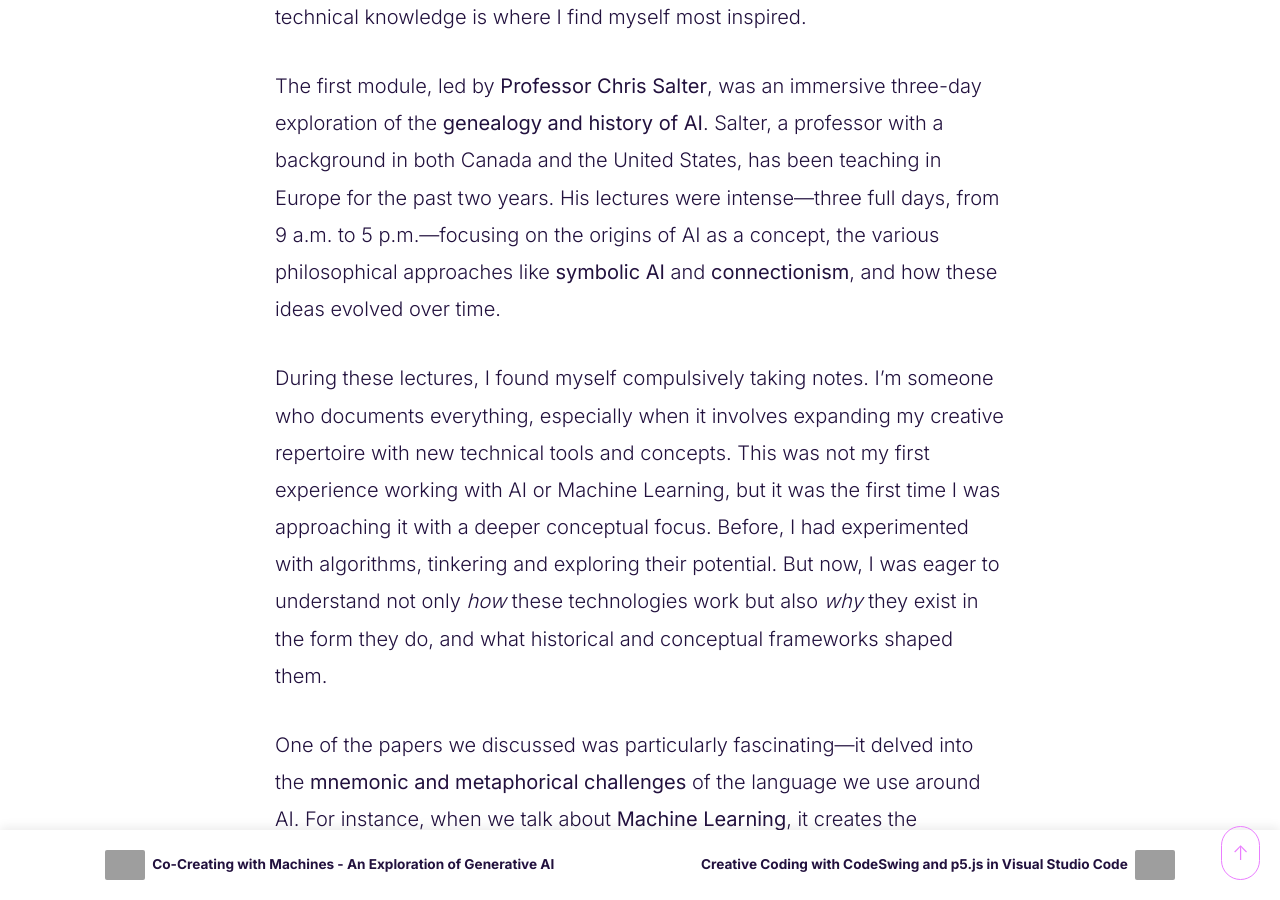
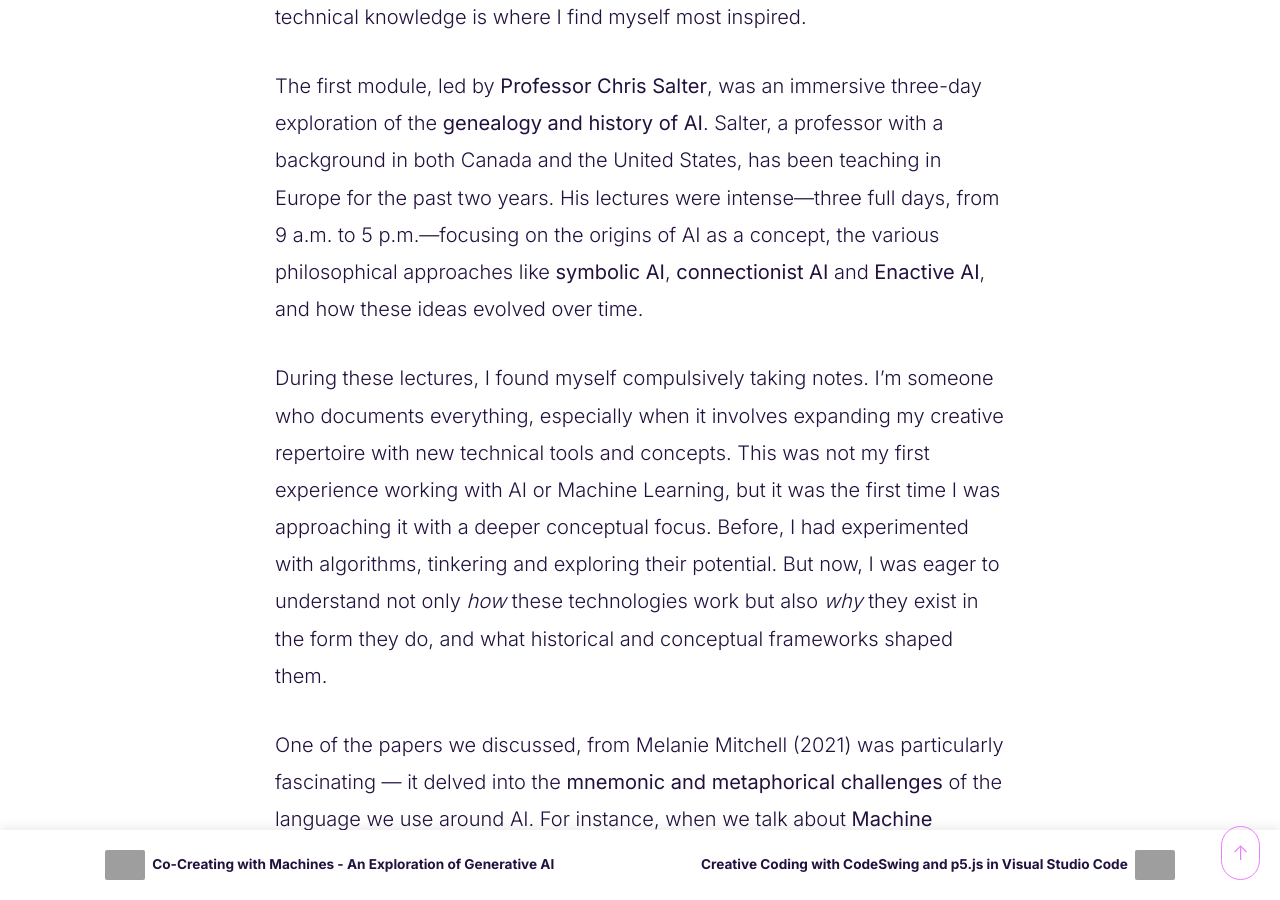
Before and after one commit to LILO-THINK/Blog, a Jekyll site: the page built from _posts/2024-09-03-rap-battle-project-from-idea-to-execution.md, in a window 1280 px wide and 900 px high, scrolled down 1169 px. Built offline with Jekyll 4.4.1, drawn with Linux system fonts in a browser that asks for light colours; nearby versions of some CDN libraries; comment, search, counter and statistics services are not loaded; the table of contents is made by our own code; some of the changed text lies outside the part shown; grey boxes are pictures that could not be loaded.

Commit message:
vault backup: 2024-09-23 15:23:47

```diff
--- a/_posts/2024-09-03-rap-battle-project-from-idea-to-execution.md
+++ b/_posts/2024-09-03-rap-battle-project-from-idea-to-execution.md
@@ -19,11 +19,11 @@ author: lina
 ## Rap Battle Project - From Idea to Execution
 The idea for the Rap Battle Project was born during a unique educational experience—my specialization in **Machine Learning and AI for Creative Practices**, a partnership between the **School of Design and Arts of Zurich** and the **Institute of Mathematics at the University of Bern**. The program bridges creative practices with technical disciplines, with some modules led by professors from the arts and design fields, while others are led by mathematicians and data scientists. This interplay between conceptual and technical knowledge is where I find myself most inspired.
 
-The first module, led by **Professor Chris Salter**, was an immersive three-day exploration of the **genealogy and history of AI**. Salter, a professor with a background in both Canada and the United States, has been teaching in Europe for the past two years. His lectures were intense—three full days, from 9 a.m. to 5 p.m.—focusing on the origins of AI as a concept, the various philosophical approaches like **symbolic AI** and **connectionism**, and how these ideas evolved over time.
+The first module, led by **Professor Chris Salter**, was an immersive three-day exploration of the **genealogy and history of AI**. Salter, a professor with a background in both Canada and the United States, has been teaching in Europe for the past two years. His lectures were intense—three full days, from 9 a.m. to 5 p.m.—focusing on the origins of AI as a concept, the various philosophical approaches like **symbolic AI**, **connectionist AI** and **Enactive AI**, and how these ideas evolved over time.
 
 During these lectures, I found myself compulsively taking notes. I’m someone who documents everything, especially when it involves expanding my creative repertoire with new technical tools and concepts. This was not my first experience working with AI or Machine Learning, but it was the first time I was approaching it with a deeper conceptual focus. Before, I had experimented with algorithms, tinkering and exploring their potential. But now, I was eager to understand not only _how_ these technologies work but also _why_ they exist in the form they do, and what historical and conceptual frameworks shaped them.
 
-One of the papers we discussed was particularly fascinating—it delved into the **mnemonic and metaphorical challenges** of the language we use around AI. For instance, when we talk about **Machine Learning**, it creates the impression that machines are truly "learning" in a way similar to humans. However, Machine Learning is more about identifying patterns within data to make decisions or predictions, rather than any form of human-like learning. This leads to philosophical debates—what does it really mean to say a machine is "learning"? And does this metaphor, while useful for explaining the field, sometimes obscure the more technical realities?
+One of the papers we discussed, from Melanie Mitchell (2021) was particularly fascinating — it delved into the **mnemonic and metaphorical challenges** of the language we use around AI. For instance, when we talk about **Machine Learning**, it creates the impression that machines are truly "learning" in a way similar to humans. However, Machine Learning is more about identifying patterns within data to make decisions or predictions, rather than any form of human-like learning. This leads to philosophical debates—what does it really mean to say a machine is "learning"? And does this metaphor, while useful for explaining the field, sometimes obscure the more technical realities?
 
 These questions about the genealogy of AI concepts fascinated me, and I took detailed notes throughout the lectures. After three days, I had documented **74 authors** mentioned by Professor Salter during the course. Being curious by nature, and wanting to synthesize what I had learned, I turned to **ChatGPT** to help me process and organize my notes. Through this interaction, I managed to extract the names and key details of these authors, ultimately compiling them into a spreadsheet. It was then that the project started to take shape.
 
@@ -39,6 +39,8 @@ With the initial idea in mind, I jumped straight into prototyping. When I build
 
 I created two dropdowns, one for **Author 1** and one for **Author 2**. Then I built a simple prompt: generate a rap battle between the two selected authors from the dropdown, pulling their names from the spreadsheet. I sent the prompt, received a response, and displayed it on the screen. The whole thing took about 20 minutes—quick and dirty. It wasn’t beautiful, responsive, or organized, but it was a start.
 
+<img src="https://live.staticflickr.com/65535/54015964768_15dcbd9e96_o.png" width="100%"alt="Screenshot 2024-09-23 at 15.21.41"/>
+
 Then I thought, “It would be great if I had mini-bios for these authors.” I was selecting names from a dropdown, but many of them didn’t stick in my memory. I’m not an expert on all 74 authors—Professor Salter is the one who really knows these people inside and out. But I needed a way to get a quick understanding of who they were. So I turned once again to **OpenAI** and built a Python script to generate mini-bios for each author.
 
 With just a few pieces of information, I sent the names to ChatGPT and had it generate mini-bios, which were then automatically written directly into my Google Spreadsheet. This was my first time using the Google API to write data back to a spreadsheet, and it was a great learning experience. I fetched the information from the sheet, sent it to the OpenAI API, received the responses, and saved them back to the relevant columns in the spreadsheet.
```
Also changed, not shown: other parts of _posts/2024-09-03-rap-battle-project-from-idea-to-execution.md (+2 -0 lines).
